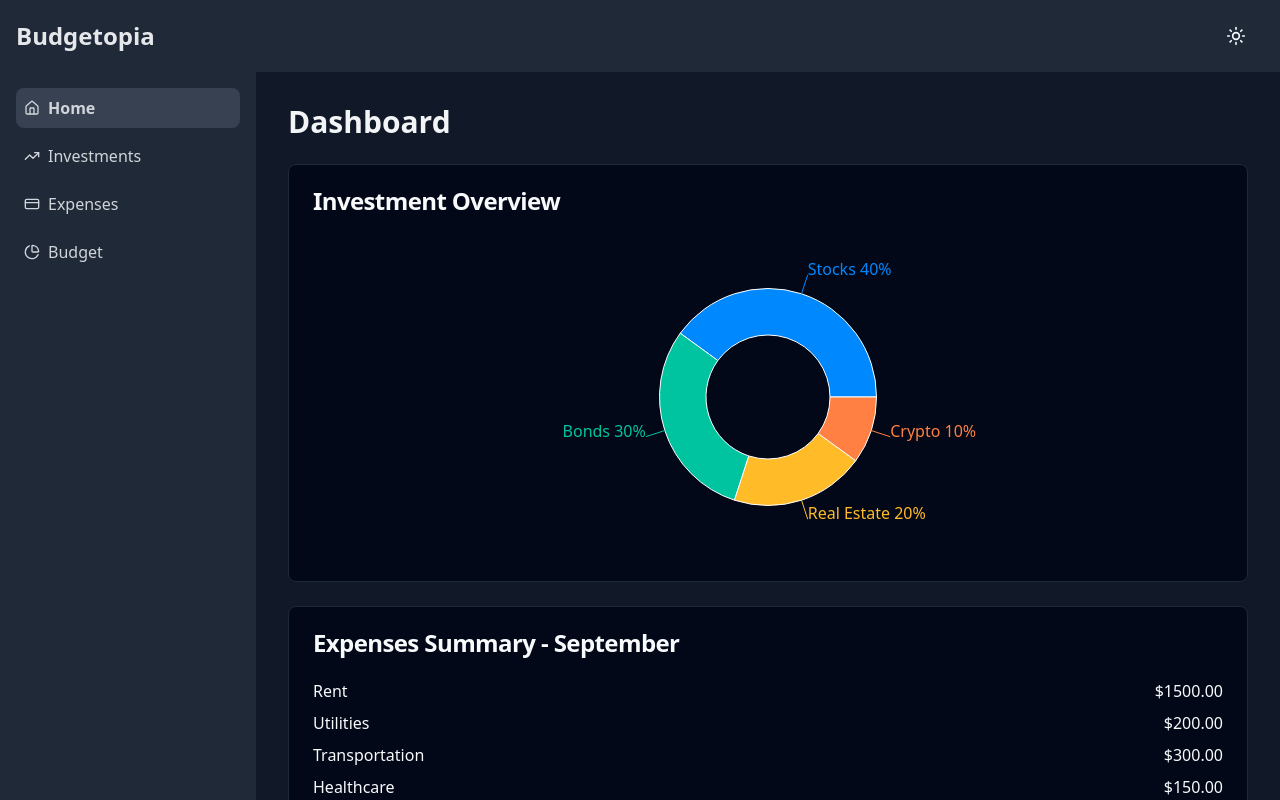
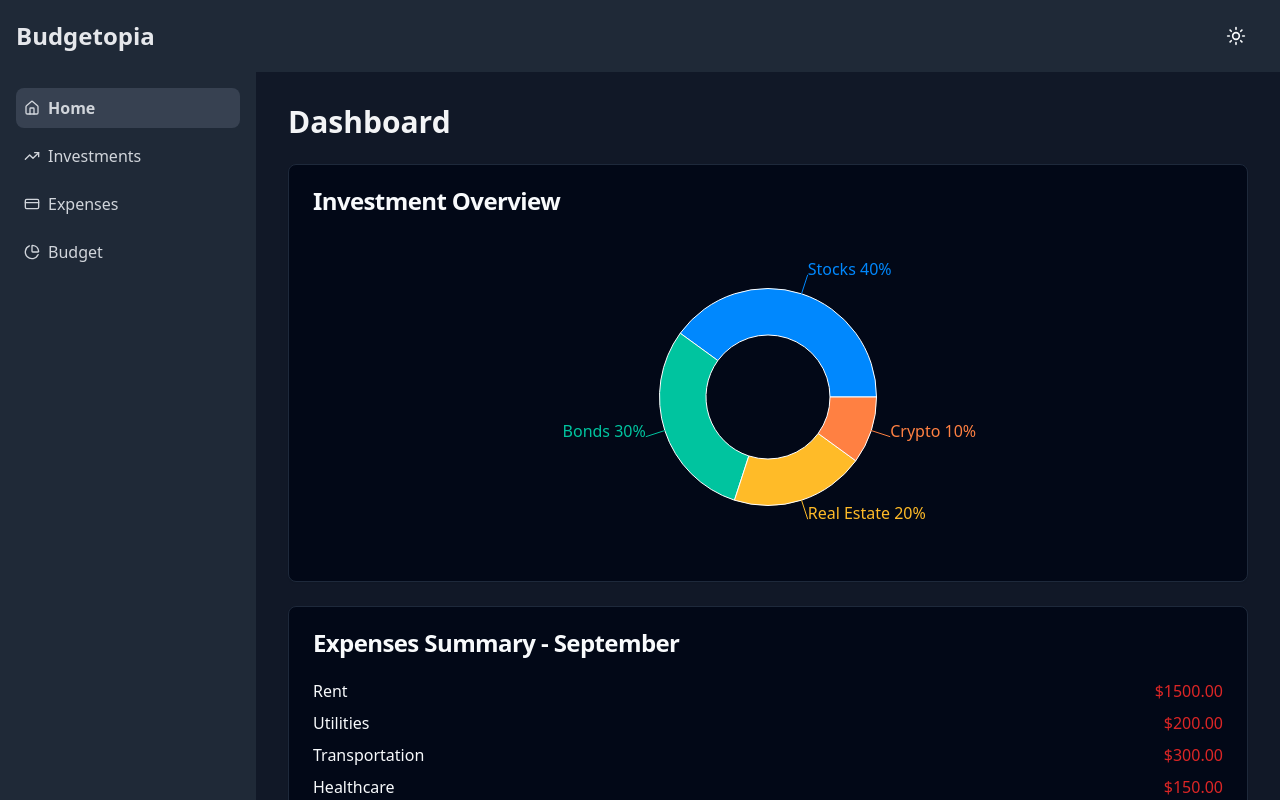
Before and after one commit to taishiwalden/budgetopia-dashboard, a React (Vite) app: page / in a window 1280 px wide. Built offline with nearby package versions, Linux system fonts and the light colour scheme.

Commit message:
Update expense summary colors
Change the color of "Savings" and "Investments" categories to green, while setting the remaining expense categories to red in the expense summary.
[skip gpt_engineer]

```diff
--- a/src/pages/Home.jsx
+++ b/src/pages/Home.jsx
@@ -30,6 +30,10 @@ const Home = () => {
   const COLORS = ['#0088FE', '#00C49F', '#FFBB28', '#FF8042'];
 
   const totalExpenses = expensesData.reduce((sum, expense) => sum + expense.amount, 0);
+
+  const getExpenseColor = (category) => {
+    return category === 'Savings' || category === 'Investments' ? 'text-green-600' : 'text-red-600';
+  };
 
   return (
     <div>
@@ -71,7 +75,9 @@ const Home = () => {
               {expensesData.map((expense, index) => (
                 <div key={index} className="flex justify-between">
                   <span>{expense.category}</span>
-                  <span>${expense.amount.toFixed(2)}</span>
+                  <span className={getExpenseColor(expense.category)}>
+                    ${expense.amount.toFixed(2)}
+                  </span>
                 </div>
               ))}
               <div className="flex justify-between font-bold pt-2 border-t">
```
